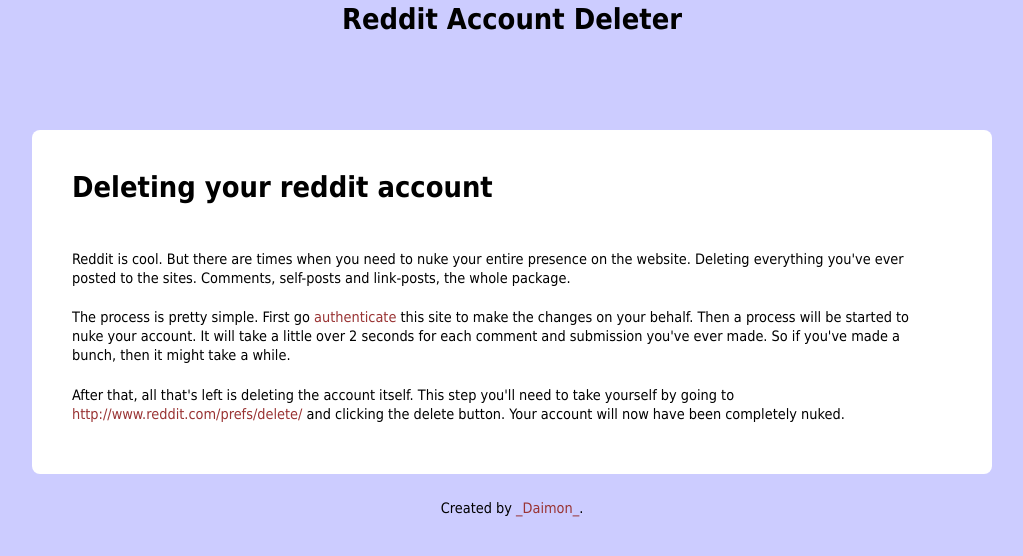
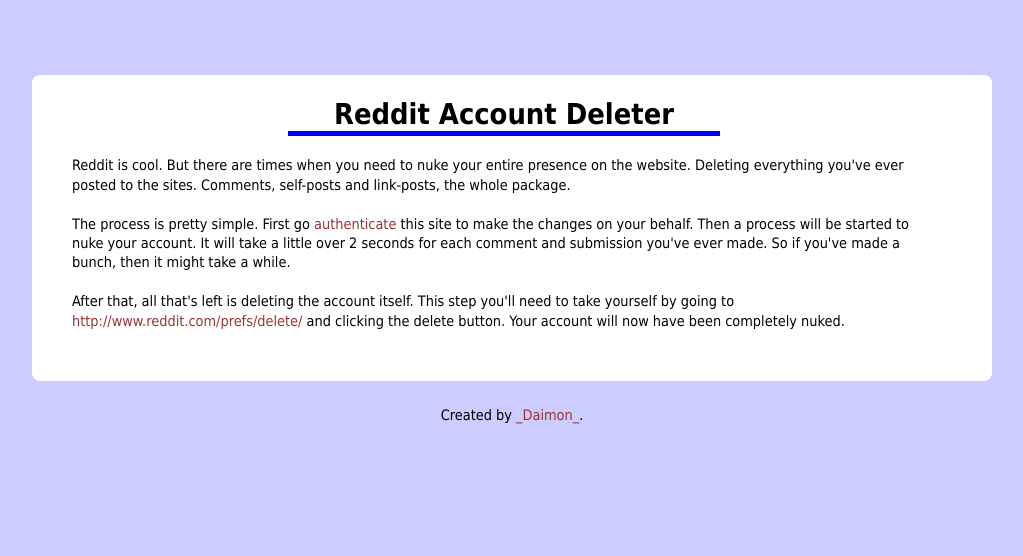
Before and after one commit to Damgaard/account-deleter, a Django app: page / in a window 1280 px wide. Shown: the top 556 px of the page, without its empty margins (128-1151 px from the left). Run offline with Django 3.2, Linux system fonts and the light colour scheme.

Commit message:
Put title inside body and add hr below.

```diff
--- a/undo/static/main.css
+++ b/undo/static/main.css
@@ -3,6 +3,7 @@
 	font-family: Tahoma, Arial, Helvetica, sans-serif;
 	line-height: 1.2em;
 	text-align: center;
+    margin: 75px auto;
 }
 
 a {
@@ -17,12 +18,18 @@
 	margin: 20px 0;
 }
 
+hr {
+    width: 50%;
+    background-color: #00f;
+    height: 5px;
+    border: 0px;
+}
+
 h1 {
     font-size: 200%;
     display: block;
-	height: 120px;
 	margin: 0 auto;
-    width: 600px;
+	text-align: center;
 }
 
 h1 a {
--- a/undo/templates/undo/index.html
+++ b/undo/templates/undo/index.html
@@ -11,10 +11,10 @@
 <body>
 
 <div id="wrap">
-  <h1>Reddit Account Deleter</h1>
-
   <div id="body">
-    <div id="main"><h2>Deleting your reddit account</h2>
+    <div id="main">
+      <h1>Reddit Account Deleter</h1>
+      <hr>
       <p>Reddit is cool. But there are times when you need to nuke your entire
       presence on the website. Deleting everything you've ever posted to the
       sites. Comments, self-posts and link-posts, the whole package.</p>
```
